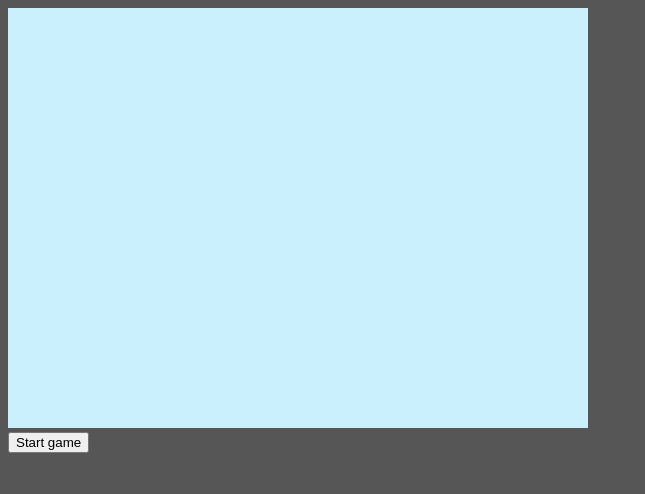
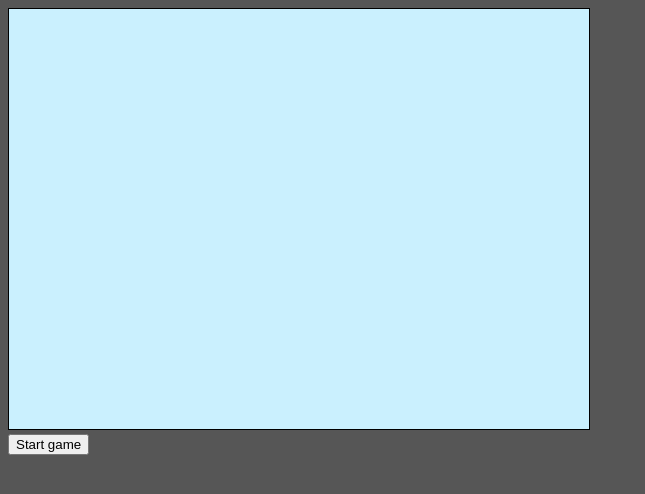
Before and after one commit to DingyLemming/Canvas-ryhm-ty-, a plain HTML site: page index.html in a window 1280 px wide. Shown: the whole page, without its empty margins (0-645 px from the left). Drawn offline with Linux system fonts and the light colour scheme.

Commit message:
border color added

```diff
--- a/index.html
+++ b/index.html
@@ -7,7 +7,7 @@
     <link rel="stylesheet" href="style.css">
 </head>
 <body>
-    <canvas id="myCanvas" width="580" height="420"></canvas>
+    <canvas id="myCanvas" width="580" height="420" style="border:1px solid black;"></canvas>
     <button id="runButton">Start game</button>
 
     <script src="main.js"></script>
```
